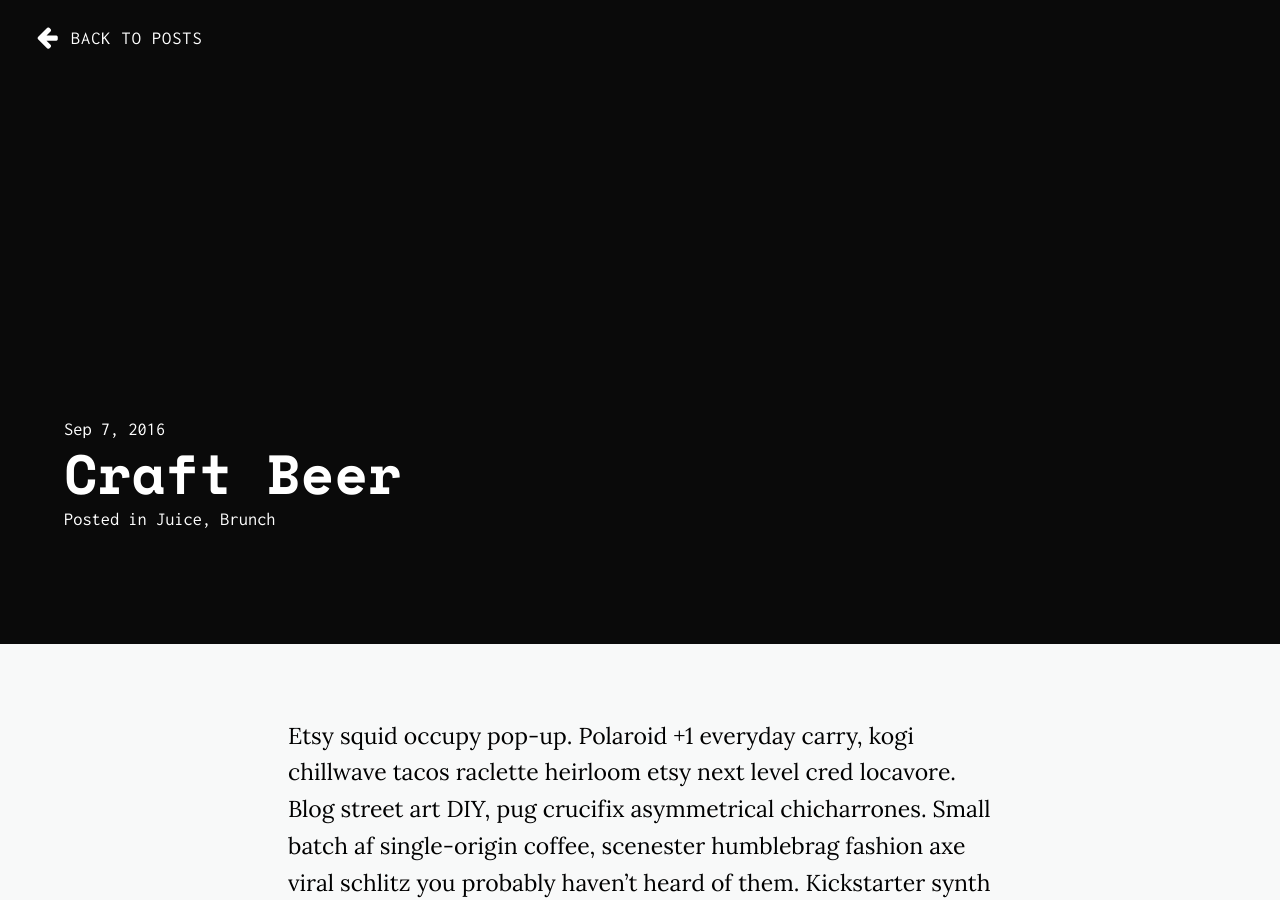
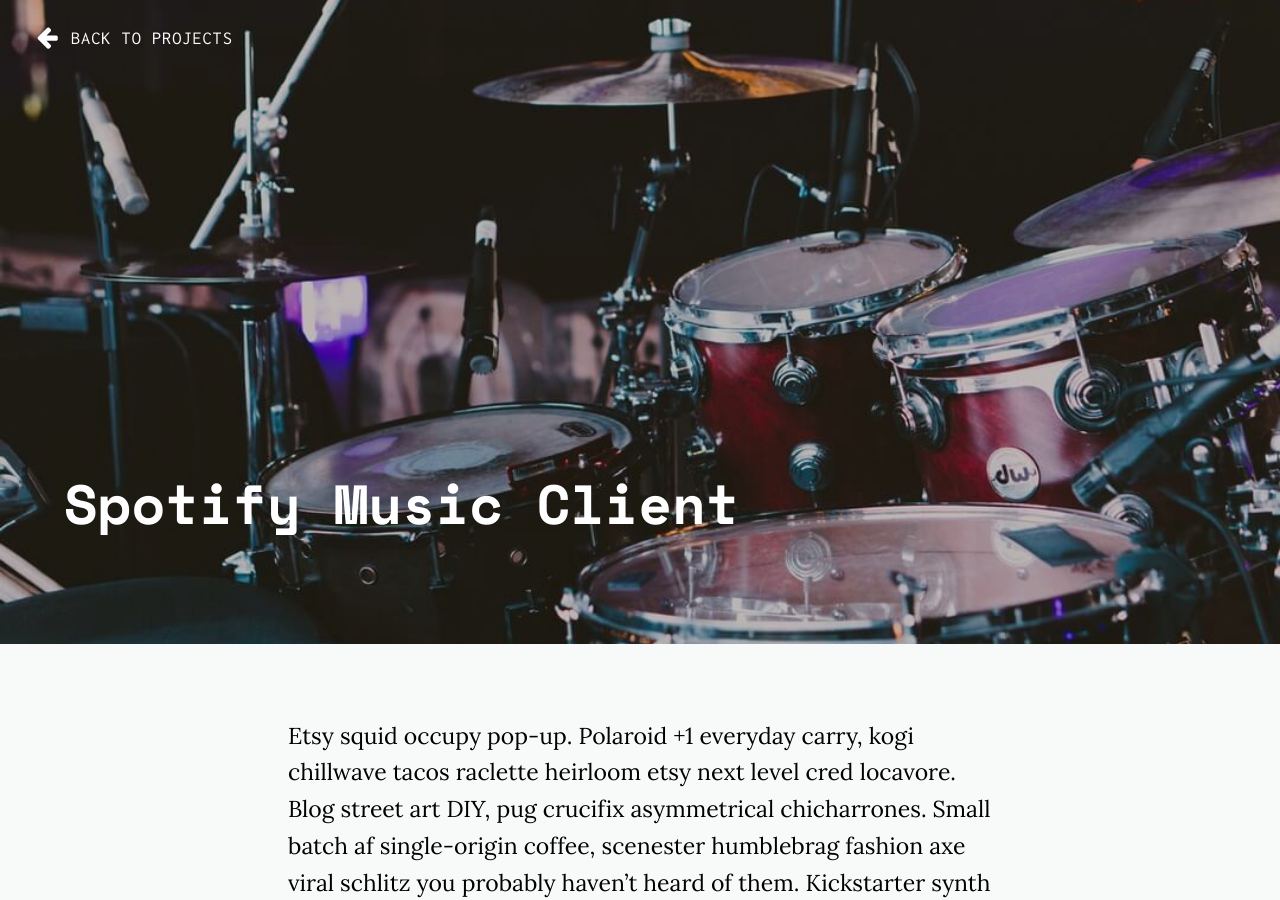
Before and after one commit to ArnavPuri/arnavpuri.github.io, a Jekyll site: the page built from _projects/ngspotify.md, in a window 1280 px wide and 900 px high. Built offline with Jekyll 4.4.1, drawn with Linux system fonts in a browser that asks for light colours; nearby versions of some CDN libraries.

Commit message:
added projects collection

```diff
--- a/_config.yml
+++ b/_config.yml
@@ -32,3 +32,7 @@
 
 # Gems
 gems: [jekyll-paginate, jekyll-sitemap, octopress-autoprefixer]
+
+collections:
+  projects:
+    output: true
--- /dev/null
+++ b/_layouts/project-post.html
@@ -0,0 +1,55 @@
+---
+layout: default
+---
+<article>
+
+  <header class="section-padding--lg mast rellax" data-rellax-speed="-4">
+    <a class="nav nav--white" href="{{ site.baseurl }}/">
+      <i class="fa fa-lg fa-arrow-left"></i>
+      <span>Back to Projects</span>
+    </a>
+    <figure class="absolute-bg mast__img" style="background-image: url('{{ page.image }}');"></figure>
+    <div class="mast__container">
+      <h1 itemprop="name headline">{{ page.title }}</h1>
+    </div>
+  </header>
+
+  <section class="section-padding bg-grey" itemprop="articleBody">
+    <div class="post">
+      {{ content }}
+    </div>
+  </section>
+
+  <section class="profile">
+    <div class="profile__card">
+      <div class="profile__img">
+        <figure class="absolute-bg" style="background-image: url('{{ site.profile_img }}');"></figure>
+      </div>
+      <div class="profile__container">
+        <p>{{ site.profile }}</p>
+        {% if site.email or site.social %}
+          <ul class="profile__social">
+            {% if site.email %}
+              <li><a class="fa fa-lg fa-envelope-o" href="mailto:{{ site.email }}"></a></li>
+            {% endif %}
+            {% for social in site.social %}
+              <li><a class="fa fa-lg fa-{{ social[0] }}" href="{{ social[1] }}" target="_blank"></a></li>
+            {% endfor %}
+          </ul>
+        {% endif %}
+      </div>
+    </div>
+  </section>
+
+</article>
+
+{% if page.previous.url %}
+  <section class="next">
+    <a class="next__link" href="{{page.previous.url | prepend: site.baseurl }}" style="background-image: url('{{ page.previous.image }}');">
+      <div class="next__container">
+        <span>Read Next</span>
+        <h2>{{page.previous.title}}</h2>
+      </div>
+    </a>
+  </section>
+{% endif %}
--- a/_posts/2016-09-07-craft-beer.markdown
+++ b/_posts/2016-09-07-craft-beer.markdown
@@ -6,8 +6,8 @@
   - Juice
   - Brunch
 description:
-image: https://unsplash.it/2000/1200?image=1003
-image-sm: https://unsplash.it/500/300?image=1003
+image: /assets/img/ngspotify.jpg
+image-sm: assets/img/ngspotify.jpg
 ---
 Etsy squid occupy pop-up. Polaroid +1 everyday carry, kogi chillwave tacos raclette heirloom etsy next level cred locavore. Blog street art DIY, pug crucifix asymmetrical chicharrones. Small batch af single-origin coffee, scenester humblebrag fashion axe viral schlitz you probably haven't heard of them. Kickstarter synth poutine brunch hoodie. Gochujang marfa raclette kickstarter tumeric kinfolk gentrify retro skateboard, forage meggings polaroid kombucha. Tilde mlkshk fam meggings.
 
--- a/_projects/ngspotify.md
+++ b/_projects/ngspotify.md
@@ -1,13 +1,9 @@
 ---
-layout: post
-title: "Craft Beer"
-date: 2016-09-07
-categories:
-  - Juice
-  - Brunch
+layout: project-post
+title: "Spotify Music Client"
 description:
-image: ../assets/img/ngspotify.jpg
-image-sm: ../assets/img/ngspotify.jpg
+image: ../../assets/img/ngspotify.jpg
+image-sm: assets/img/ngspotify.jpg
 ---
 Etsy squid occupy pop-up. Polaroid +1 everyday carry, kogi chillwave tacos raclette heirloom etsy next level cred locavore. Blog street art DIY, pug crucifix asymmetrical chicharrones. Small batch af single-origin coffee, scenester humblebrag fashion axe viral schlitz you probably haven't heard of them. Kickstarter synth poutine brunch hoodie. Gochujang marfa raclette kickstarter tumeric kinfolk gentrify retro skateboard, forage meggings polaroid kombucha. Tilde mlkshk fam meggings.
 
```
Also changed, not shown: _includes/projects-tab.html (+7 -9 lines), _posts/2017-02-18-brave-and-stupid.markdown (added, +11 -0 lines), assets/img/first.jpg (added).
